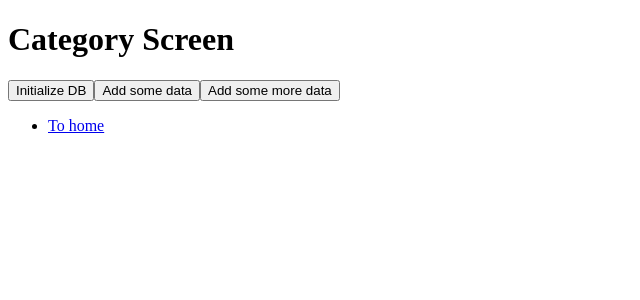
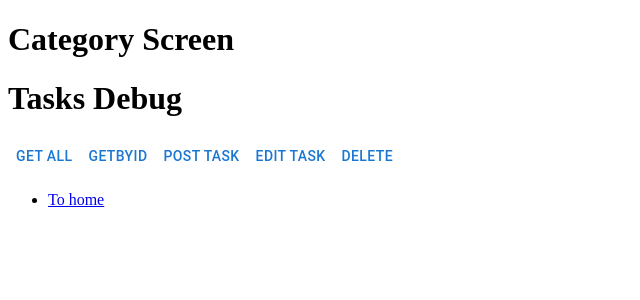
Before and after one commit to mtiganik/pwa, a React app: page /categories in a window 1280 px wide. Shown: the top 300 px of the page, without its empty margins (0-640 px from the left). Built offline with nearby package versions, Linux system fonts and the light colour scheme; sample sign-in values are in the browser's storage.

Commit message:
task idb methods

```diff
--- a/src/debug/debug-tasks.tsx
+++ b/src/debug/debug-tasks.tsx
@@ -1,10 +1,10 @@
 import React from 'react';
 import { Link } from 'react-router-dom';
 import { Button } from '@mui/material';
-import { getAllTasksService, getTaskByIdService, postTaskService, editTaskService,deleteTaskService } from '../service/task-service';
 import { catId } from './debug-categories';
 import { priId } from './debug-priorities';
 import { Task } from '../models';
+import { deleteTaskIdb, editTaskIdb, getAllTasksIdb, getTaskByIdIdb, postTaskIdb } from '../idb/task-idb';
 
 const task1: Task = {
   id: "a62cdd9c-d7eb-44d9-a4dc-2487a935641b",
@@ -21,27 +21,27 @@ const task1: Task = {
 const DebugTasks: React.FC = () => {
 
   const handleGetAll= async() => {
-    var response = await getAllTasksService()
+    var response = await getAllTasksIdb()
     console.log(response)
   }
 
   const handleGetById = async() => {
-    var response = await getTaskByIdService(task1.id)
+    var response = await getTaskByIdIdb(task1.id)
     console.log(response)
   }
 
   const handlePost = async() => {
-    var response = await postTaskService(task1)
+    var response = await postTaskIdb(task1)
     console.log(response)
   }
   const handleEdit = async() => {
     task1.isCompleted = true
     task1.taskName = task1.taskName + " DONE"
-    var response = await editTaskService(task1)
+    var response = await editTaskIdb(task1)
     console.log(response)
   }
   const handleDelete = async() => {
-    var response = await deleteTaskService(task1.id)
+    var response = await deleteTaskIdb(task1.id)
     console.log(response)
   }
 
--- a/src/home/categories/category-home.tsx
+++ b/src/home/categories/category-home.tsx
@@ -3,7 +3,7 @@ import { Link } from "react-router-dom"
 import Button from '@mui/material/Button';
 import { openDB } from "idb";
 import { Category, Priority, Task } from "../../models";
-
+import DebugTasks from "../../debug/debug-tasks";
 
 const cat1: Category = {
   id: crypto.randomUUID(),
@@ -38,43 +38,13 @@ const task1: Task =
 const CategoryScreen: React.FC = () => {
 
 
-const initializeDB = () => {
-  openDB('db', 1,{
-    upgrade(db){
-      db.createObjectStore('priority');
-      db.createObjectStore('category')
-      db.createObjectStore('task')
-    }
-  });
-  console.log("Succesfully upgraded")
-}
-const handleAddData = async() => {
-  const db1 = await openDB('db', 1);
-  db1.add('priority', pri1, pri1.id)
-  db1.add('category', cat1, cat1.id)
-  db1.add('task', task1, task1.id)
-  db1.close();
-  console.log("Succesfully added")
 
-}
-
-const addMoreData = async() => {
-  const db2 = await openDB('db2',1);
-  db2.add('store3', { id: 'cat001', strength: 10, speed: 10 });
-  db2.add('store3', { id: 'cat002', strength: 11, speed: 9 });
-  db2.add('store4', { id: 'cat003', strength: 8, speed: 12 });
-  db2.add('store4', { id: 'cat004', strength: 12, speed: 13 });
-  db2.close();
-
-}
 
 
   return(
     <div>
       <h1>Category Screen</h1>
-      <button onClick={initializeDB}>Initialize DB</button>
-      <button onClick={handleAddData}>Add some data</button>
-      <button onClick={addMoreData}>Add some more data</button>
+      <DebugTasks/>
       <nav>
         <ul>
           <li>
--- a/src/idb/priority-idb.tsx
+++ b/src/idb/priority-idb.tsx
@@ -5,7 +5,7 @@ export const getAllPrioritiesIdb =async(): Promise<Priority[]> => {
   return []
 }
 
-export const getPriorityByIdIdb = async(): Promise<Priority | null> => {
+export const getPriorityByIdIdb = async(priId: string): Promise<Priority | null> => {
   return null
 }
 
--- a/src/idb/task-idb.tsx
+++ b/src/idb/task-idb.tsx
@@ -1,22 +1,32 @@
 import { idb } from "./getIdb";
 import { Task } from "../models";
 
+const dbn = "task"
 export const getAllTasksIdb =async(): Promise<Task[]> => {
-  return []
+  return (await idb.db1).getAll(dbn)
 }
 
-export const getTaskByIdIdb = async(): Promise<Task | null> => {
-  return null
+export const getTaskByIdIdb = async(taskId: string): Promise<Task | null> => {
+  return (await idb.db1).get(dbn,taskId)
 }
 
 export const postTaskIdb = async(task:Task): Promise<number> => {
-  return 0
+  try{
+    (await idb.db1).add(dbn,task,task.id)
+    return 201
+  }catch(error){
+    console.error("Error adding data")
+    return 0
+  }
 }
 
 export const editTaskIdb = async(task:Task) : Promise<number> => {
-  return 0
+  console.log("Editing:", task);
+  (await idb.db1).put(dbn,task,task.id);
+  return 201
 }
 
 export const deleteTaskIdb = async(taskId: string): Promise<number> => {
-  return 0
+  (await idb.db1).delete(dbn,taskId)
+  return 201
 }
```
